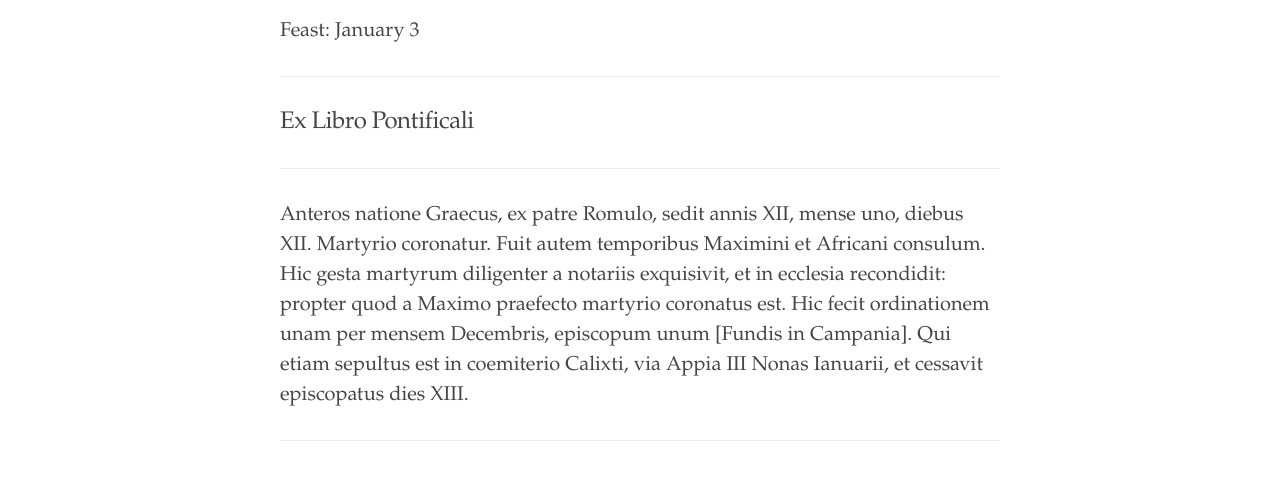
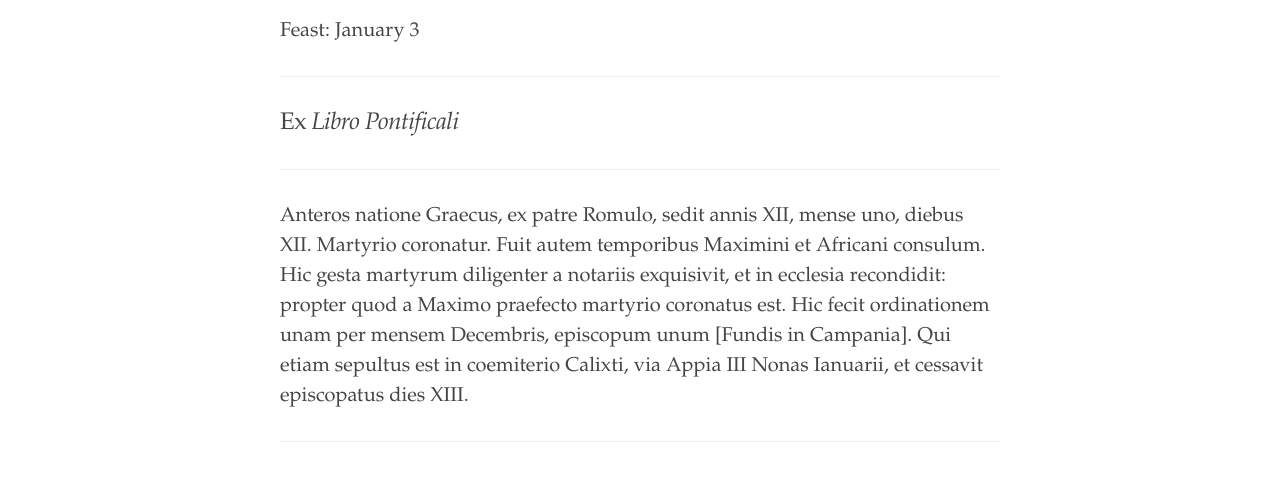
Before and after one commit to cjkoepke1/latin-hagiography, a Jekyll site: the page built from _texts/de-antero-papa.md, in a window 1280 px wide. Shown: the part 298-779 px from the top of the page. Built offline with Jekyll 4.4.1, drawn with Linux system fonts in a browser that asks for light colours.

Commit message:
Italicized header title

```diff
--- a/_texts/de-antero-papa.md
+++ b/_texts/de-antero-papa.md
@@ -10,7 +10,7 @@ source: Acta Sanctorum ex Libro Pontificali
 
 ---
 
-## Ex Libro Pontificali
+## Ex *Libro Pontificali*
 
 ---
 
```
